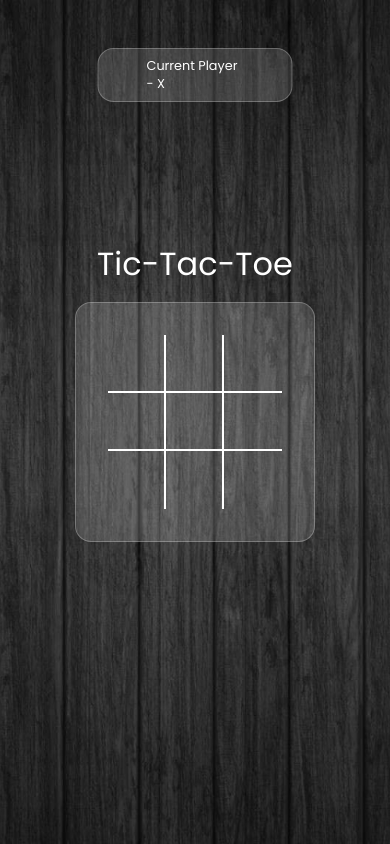
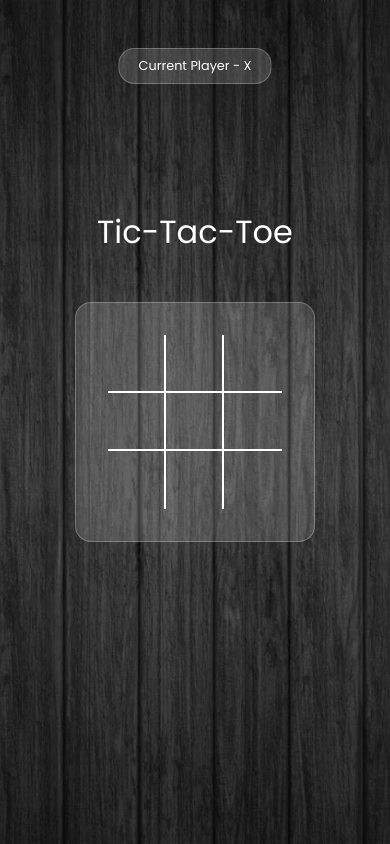
Before and after one commit to Johnson-Johnarul/Tic-Tac-Toe-, a plain HTML site: page index.html in a window 390 px wide. Drawn offline with Linux system fonts and the light colour scheme.

Commit message:
second commit

```diff
--- a/style.css
+++ b/style.css
@@ -52,7 +52,7 @@
     width: 100%;
     aspect-ratio: 1/1;
     cursor: pointer;
-    color: white;
+    color: red;
     font-size: 3rem;
     display: flex;
     justify-content: center;
@@ -68,7 +68,7 @@
 }
 
 .box7, .box8{
-    border-right:2px solid white ;
+    border-right:2px solid white;
 }
 
 .btn{
@@ -97,11 +97,12 @@
 @media screen and (max-width: 680px){
     .name{
         font-size: 2rem;
-        top: 15rem;
+        top: 13rem;
         position: absolute;
     }
     .game-info{
         font-size: 0.8rem;
+        padding: 0.5rem 1.2rem;
     }
     .box{
         font-size: 2rem;
```
